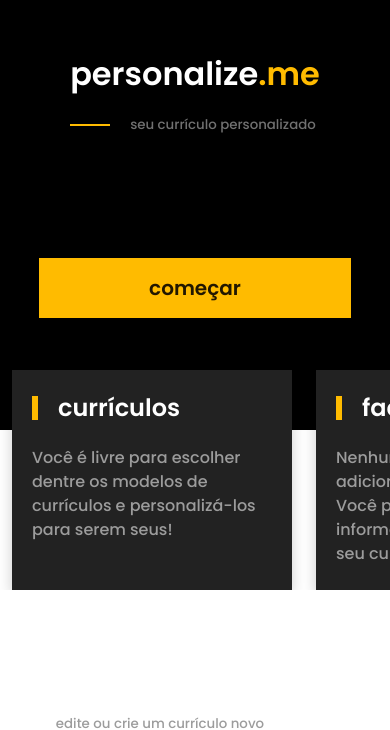
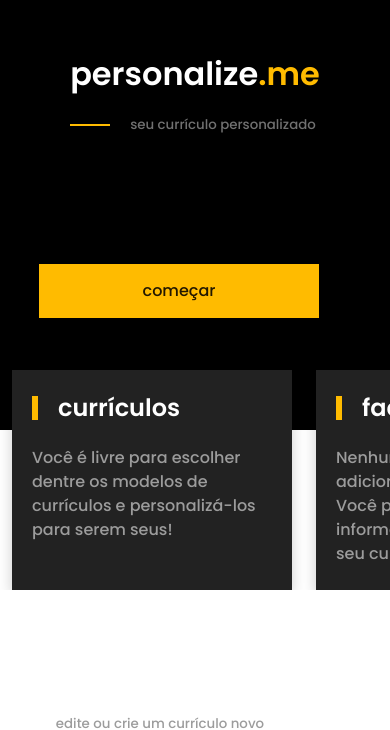
Before and after one commit to gabrielmenezesnog/burh-desafio-frontend, a Vue app: page / in a window 390 px wide. Shown: the part 119-849 px from the top of the page. Built offline with nearby package versions, Linux system fonts and the light colour scheme; no server answers.

Commit message:
feat: melhorando componentização e estilos do componente de botão

```diff
--- a/src/components/button-primary/ButtonPrimary.vue
+++ b/src/components/button-primary/ButtonPrimary.vue
@@ -1,11 +1,91 @@
 <script setup lang="ts">
-defineProps<{ label: string }>();
+defineProps<{ label: string; onClick: () => void; gray?: boolean }>();
 </script>
 
 <template>
-  <div class="button--primary">
-    <h1 class="button--primary--label">{{ label }}</h1>
+  <div
+    :class="{
+      'button--primary ': !gray,
+      'button--gray': gray,
+    }"
+    @click="onClick"
+  >
+    <h1
+      class="button--primary--label"
+      :class="{
+        'button--primary--label ': !gray,
+        'label--gray': gray,
+      }"
+    >
+      {{ label }}
+    </h1>
   </div>
 </template>
 
-<style lang="scss"></style>
+<style lang="scss">
+.button--primary {
+  box-sizing: border-box;
+  background: #ffbb00;
+  color: #f5f7fa;
+  box-shadow: 0px 2px 4px 0px rgba(0, 0, 0, 0.1);
+  font: 500 1rem/1.5rem "poppins", sans-serif;
+  border: none;
+  padding: 12px 24px;
+  width: 280px;
+  text-align: center;
+  cursor: pointer;
+  transition: 0.3s;
+  max-width: 400px;
+}
+
+.button--gray {
+  box-sizing: border-box;
+  background: #404040;
+  color: #f5f7fa;
+  box-shadow: 0px 2px 4px 0px rgba(0, 0, 0, 0.1);
+  font: 500 1rem/1.5rem "poppins", sans-serif;
+  padding: 12px 24px;
+  width: 280px;
+  text-align: center;
+  cursor: pointer;
+  transition: 0.3s;
+  max-width: 400px;
+}
+
+.button--primary:hover {
+  background: #ededed;
+}
+
+.button--gray:hover {
+  background: #111;
+}
+
+.button--gray:hover {
+  background: #ededed;
+}
+
+.button--gray:hover .label--gray {
+  color: #221700;
+}
+
+.button--primary--label {
+  font-size: 1.25rem;
+  font-weight: 500;
+  color: #221700;
+  line-height: calc(1.25rem * 1.5);
+}
+
+.label--gray {
+  font-size: 1.25rem;
+  font-weight: 500;
+  color: #fff;
+  line-height: calc(1.25rem * 1.5);
+}
+
+@media (max-width: 768px) {
+  .button--primary--label,
+  .button--primary--label {
+    font-size: 1rem;
+  }
+}
+</style>
--- a/src/style.scss
+++ b/src/style.scss
@@ -52,32 +52,6 @@ body {
   margin: 0 auto;
 }
 
-.button--primary {
-  box-sizing: border-box;
-  background: #ffbb00;
-  color: #f5f7fa;
-  box-shadow: 0px 2px 4px 0px rgba(0, 0, 0, 0.1);
-  font: 500 1rem/1.5rem "poppins", sans-serif;
-  border: none;
-  padding: 12px 24px;
-  width: 100%;
-  text-align: center;
-  cursor: pointer;
-  transition: 0.3s;
-  max-width: 400px;
-}
-
-.button--primary:hover {
-  background: #ededed;
-}
-
-.button--primary--label {
-  font-size: 1.5rem;
-  font-weight: 600;
-  color: #221700;
-  line-height: calc(1.5rem * 1.5);
-}
-
 .separator--horizontal {
   display: block;
   background: #ffbb00;
@@ -122,10 +96,6 @@ body {
     width: 40px;
     height: 2px;
   }
-
-  .button--primary--label {
-    font-size: 1.25rem;
-  }
 }
 
 @keyframes fadeIn {
```
